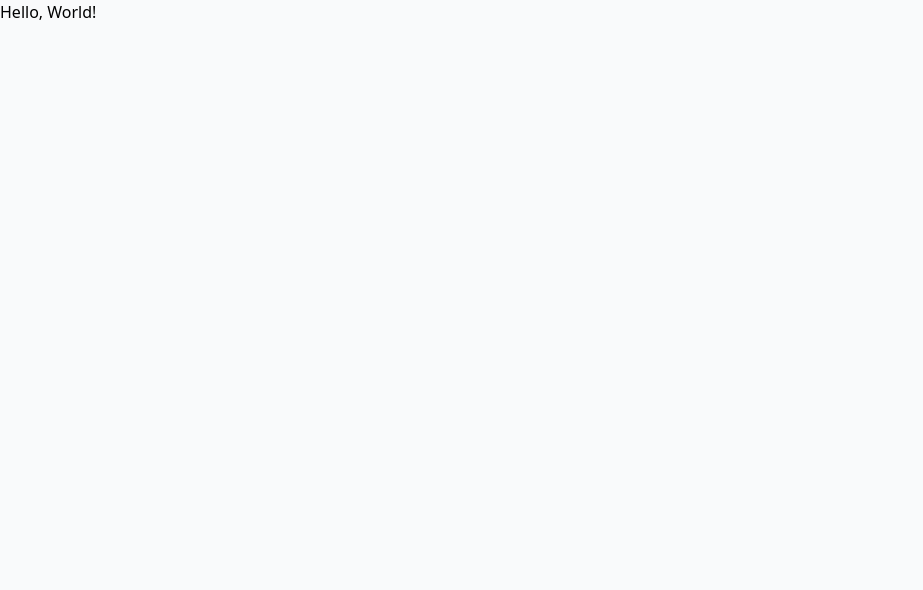
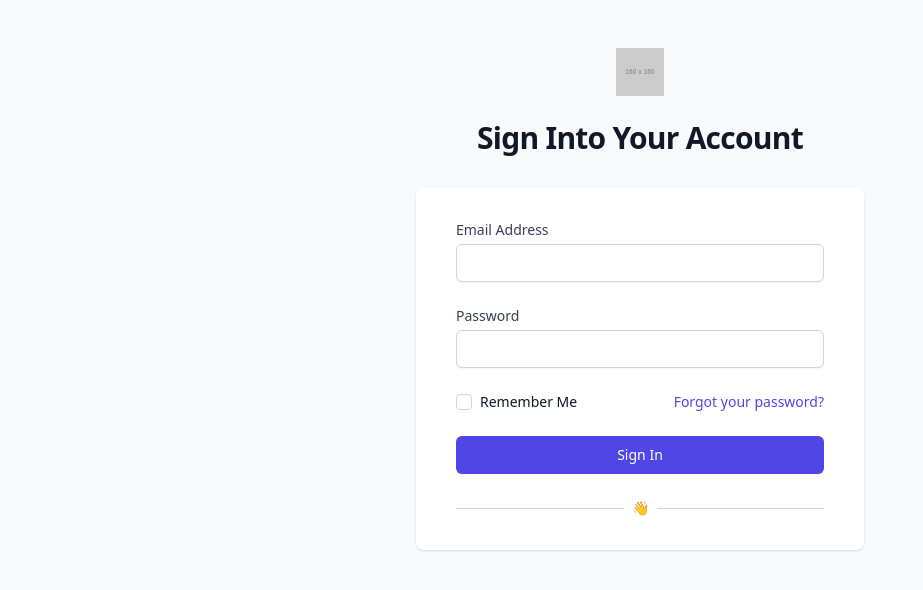
Before and after one commit to Asarec/phase-2-project, a React (Vite) app: page / in a window 1280 px wide. Shown: the top 590 px of the page, without its empty margins (0-923 px from the left). Built offline with nearby package versions, Linux system fonts and the light colour scheme.

Commit message:
added routes, login page styles, and dashboard protected component

```diff
--- a/src/App.jsx
+++ b/src/App.jsx
@@ -2,6 +2,7 @@ import { useState } from "react";
 import { Routes, Route, Navigate } from "react-router-dom";
 import LoginForm from "./LoginForm";
 import Protected from "./Protected";
+import Dashboard from "./Dashboard";
 
 function App() {
   const [isLoggedIn, setIsLoggedIn] = useState(false);
@@ -11,7 +12,26 @@ function App() {
   }
 
   return (
-    <h1>Hello, World!</h1>
+    <Routes>
+      <Route
+        exact
+        path="/"
+        element={
+          isLoggedIn
+          ? <Navigate replace to={"/dashboard"} />
+          : <LoginForm handleIsLoggedIn={handleIsLoggedIn} />
+        }
+      />
+      <Route
+        exact
+        path="/dashboard"
+        element={
+          <Protected loginStatus={handleIsLoggedIn}>
+            <Dashboard />
+          </Protected>
+        }
+      />
+    </Routes>
   );
 }
 
--- /dev/null
+++ b/src/Dashboard.jsx
@@ -0,0 +1,7 @@
+function Dashboard() {
+  return (
+    <>Hello, World!</>
+  );
+}
+
+export default Dashboard;
--- a/src/LoginForm.jsx
+++ b/src/LoginForm.jsx
@@ -1,6 +1,110 @@
-function LoginForm() {
+import React, { useState } from "react";
+
+function LoginForm({ handleIsLoggedIn }) {
+  const [username, setUsername] = useState("");
+  const [password, setPassword] = useState("");
+  const [isLoading, setIsLoading] = useState(false);
+
+  function handleSignIn(event) {
+    event.preventDefault();
+    setIsLoading(true);
+
+    setTimeout(_ => {
+      if (username === "admin@par.com" && password === "password") {
+        handleIsLoggedIn(true);
+      }
+
+      setIsLoading(false);
+    }, 2000);
+  }
+
   return (
-    <>Test</>
+    <div className="flex min-h-full flex-col justify-center py-12 sm:px-6 lg:px-8">
+      <div className="sm:mx-auto sm:w-full sm:max-w-md">
+        <img
+          className="mx-auto h-12 w-auto"
+          src="https://via.placeholder.com/160"
+          alt="Placeholder Logo"
+        />
+        <h2 className="mt-6 text-center text-3xl font-bold tracking-tight text-gray-900">Sign Into Your Account</h2>
+      </div>
+
+      <div className="mt-8 sm:mx-auto sm:w-full sm:max-w-md">
+        <div className="bg-white py-8 px-4 shadow sm:rounded-lg sm:px-10">
+          <form className="space-y-6" onSubmit={handleSignIn}>
+            <div>
+              <label htmlFor="email" className="block text-sm font-medium text-gray-700">
+                Email Address
+              </label>
+              <div className="mt-1">
+                <input
+                  id="email"
+                  type="email"
+                  className="block w-full appearance-none rounded-md border border-gray-300 px-3 py-2 placeholder-gray-400 shadow-sm focus:border-indigo-500 focus:outline-none focus:ring-indigo-500 sm:text-sm"
+                  value={username}
+                  onChange={event => setUsername(event.target.value)}
+                />
+              </div>
+            </div>
+
+            <div>
+              <label htmlFor="password" className="block text-sm font-medium text-gray-700">
+                Password
+              </label>
+              <div className="mt-1">
+                <input
+                  id="password"
+                  type="password"
+                  className="block w-full appearance-none rounded-md border border-gray-300 px-3 py-2 placeholder-gray-400 shadow-sm focus:border-indigo-500 focus:outline-none focus:ring-indigo-500 sm:text-sm"
+                  value={password}
+                  onChange={event => setPassword(event.target.value)}
+                />
+              </div>
+            </div>
+
+            <div className="flex items-center justify-between">
+              <div className="flex items-center">
+                <input
+                  id="remember-me"
+                  type="checkbox"
+                  className="h-4 w-4 rounded border-gray-300 text-indigo-600 focus:ring-indigo-500"
+                />
+                <label htmlFor="remember-me" className="ml-2 block text-sm text-gray-900">
+                  Remember Me
+                </label>
+              </div>
+
+              <div className="text-sm">
+                <a href="#" className="font-medium text-indigo-600 hover:text-indigo-500">
+                  Forgot your password?
+                </a>
+              </div>
+            </div>
+
+            <div>
+              <button
+                type="Submit"
+                className={`flex w-full justify-center rounded-md border border-transparent ${isLoading ? `bg-green-600` : `bg-indigo-600`} py-2 px-4 text-sm font-medium text-white shadow-sm hover:bg-indigo-700 focus:outline-none focus:ring-2 focus:ring-indigo-500 focus:ring-offset-2`}
+                disabled={isLoading}
+              >
+                {isLoading ? "Authenticated" : "Sign In"}
+              </button>
+            </div>
+          </form>
+
+          <div className="mt-6">
+            <div className="relative">
+              <div className="absolute inset-0 flex items-center">
+                <div className="w-full border-t border-gray-300" />
+              </div>
+              <div className="relative flex justify-center text-sm">
+                <span className="bg-white px-2">👋</span>
+              </div>
+            </div>
+          </div>
+        </div>
+      </div>
+    </div>
   );
 }
 
--- a/src/Protected.jsx
+++ b/src/Protected.jsx
@@ -1,7 +1,11 @@
-function Protected() {
-  return (
-    <>Protected</>
-  );
+import { Navigate } from "react-router-dom";
+
+function Protected({ loginStatus, children }) {
+  if (!loginStatus) {
+    return <Navigate to="/" replace />
+  }
+
+  return children;
 }
 
 export default Protected;
```
